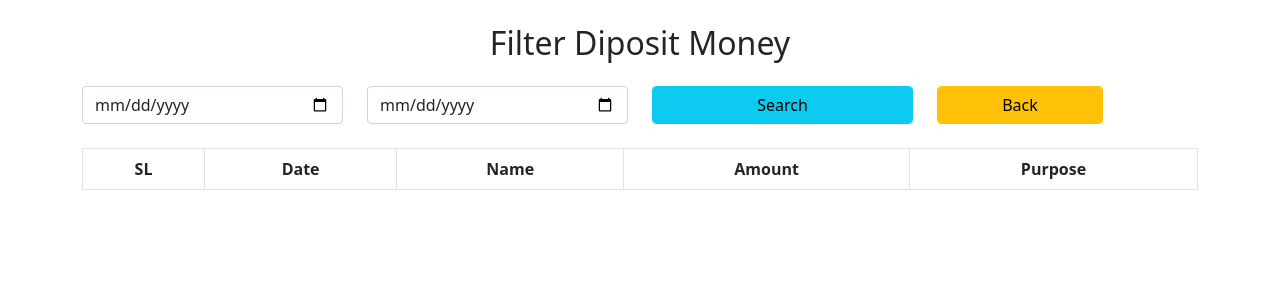
After one commit to samim5274/php_test_Working, a PHP site: page /dipositMoneyFilter.php in a window 1280 px wide. The commit adds this page. Shown: the top 300 px of the page. Run offline with PHP 8.4, Linux system fonts and the light colour scheme; data comes from the database, SQL or seed files in the repository; both versions use the stored data as it was after the commit; lists and menus that the app fills with data are empty.

Commit message:
Diposit mone Filter
Diposit money filter with total amount done.

```diff
--- a/dmtdb/dipositMoney.php
+++ b/dmtdb/dipositMoney.php
@@ -180,6 +180,9 @@
                             <div class="form-group">
                                 <input type="submit" name="btnDipositMoney" class="btn btn-info form-control mt-4" value="Save">
                             </div>
+                            <div class="form-group">
+                                <a href="index.php"><input class="btn btn-warning form-control mt-4" value="Back"></a>
+                            </div>
                         </div>
                     </div>
                 </div>
--- /dev/null
+++ b/dmtdb/dipositMoneyFilter.php
@@ -0,0 +1,104 @@
+<?php include 'dmtdb.php'; ?>
+<!DOCTYPE html>
+<html lang="en">
+<head>
+    <meta charset="UTF-8">
+    <meta name="viewport" content="width=device-width, initial-scale=1.0">
+    <link href="https://cdn.jsdelivr.net/npm/bootstrap@5.0.2/dist/css/bootstrap.min.css" rel="stylesheet" integrity="sha384-EVSTQN3/azprG1Anm3QDgpJLIm9Nao0Yz1ztcQTwFspd3yD65VohhpuuCOmLASjC" crossorigin="anonymous">
+    <title>Money Filter - DMT</title>
+</head>
+<body>
+
+<section> <form action="" method="POST">
+    <div class="container">
+        <div class="row mt-4">
+            <h2 class="text-center mb-4">Filter Diposit Money</h2><br><br>
+            <div class="col-md-3">
+                <div class="form-group">
+                    <input type="date" name="startDate" class="form-control">
+                </div>
+            </div>
+            <div class="col-md-3">
+                <div class="form-group">
+                    <input type="date" name="endDate" class="form-control">
+                </div>
+            </div>
+            <div class="col-md-3">
+                <div class="form-group">
+                    <input type="submit" name="btnFilter" class="btn btn-info form-control" value="Search">
+                </div>
+            </div>
+            <div class="col-md-2">
+                <div class="form-group">
+                    <a href="index.php"><input class="btn btn-warning form-control" value="Back"></a>
+                </div>
+            </div>
+        </div>
+    </div></form>
+</section><br>
+
+
+<section>
+    <div class="container">
+
+        <div class="row">
+            <div class="col-md-12 overflow-auto" style="max-width: 100%; max-height: 650px;">
+                <table class="table table-bordered text-center">
+                    <thead>
+                        <th>SL</th>
+                        <th>Date</th>
+                        <th>Name</th>
+                        <th>Amount</th>
+                        <th>Purpose</th>
+                    </thead>
+                    <tbody>
+
+
+        <?php
+            $sqlShow = "SELECT * FROM `tb_diposit_money`";
+            $showResult = mysqli_query($conn,$sqlShow);
+
+            if(isset($_POST['btnFilter']))
+            {
+                $startDate = $_POST['startDate'];
+                $endDate = $_POST['endDate'];
+
+                $result = mysqli_query($conn,"SELECT * FROM `tb_diposit_money` WHERE Date BETWEEN '$startDate' AND '$endDate'");
+                if(mysqli_num_rows($result)>0)
+                {
+                    $i=1;
+                    foreach($result as $value)
+                    {?>
+                        <tr>
+                            <td><?=$i; ?></td>
+                            <td><?=$value['Date']?></td>
+                            <td><?=$value['D_Name']?></td>
+                            <td><?=$value['Amount']?></td>
+                            <td><?=$value['Purpose']?></td>
+                        </tr>
+                <?php  $i++;  }
+
+                }
+            }
+            if(isset($_POST['btnFilter']))
+            {
+                $totalMoney = "SELECT sum(Amount) FROM `tb_diposit_money`WHERE Date BETWEEN '$startDate' AND '$endDate'";
+                $sumResult = $conn->query($totalMoney);
+                while($row = mysqli_fetch_array($sumResult))
+                {
+                    ?><h5 class="text-center my-4">Total Money Diposit $ : <?php echo $row['sum(Amount)']; ?>/- </h5><?php
+                    // echo "Total : ".$row['sum(Amount)'];
+                }
+            }
+        ?>
+
+                    </tbody>
+                </table>
+            </div>
+        </div>
+    </div>
+</section>
+
+
+</body>
+</html>
```
Also changed, not shown: dmtdb/dmtdb.sql (+11 -5 lines), dmtdb/index.php (+7 -5 lines).
